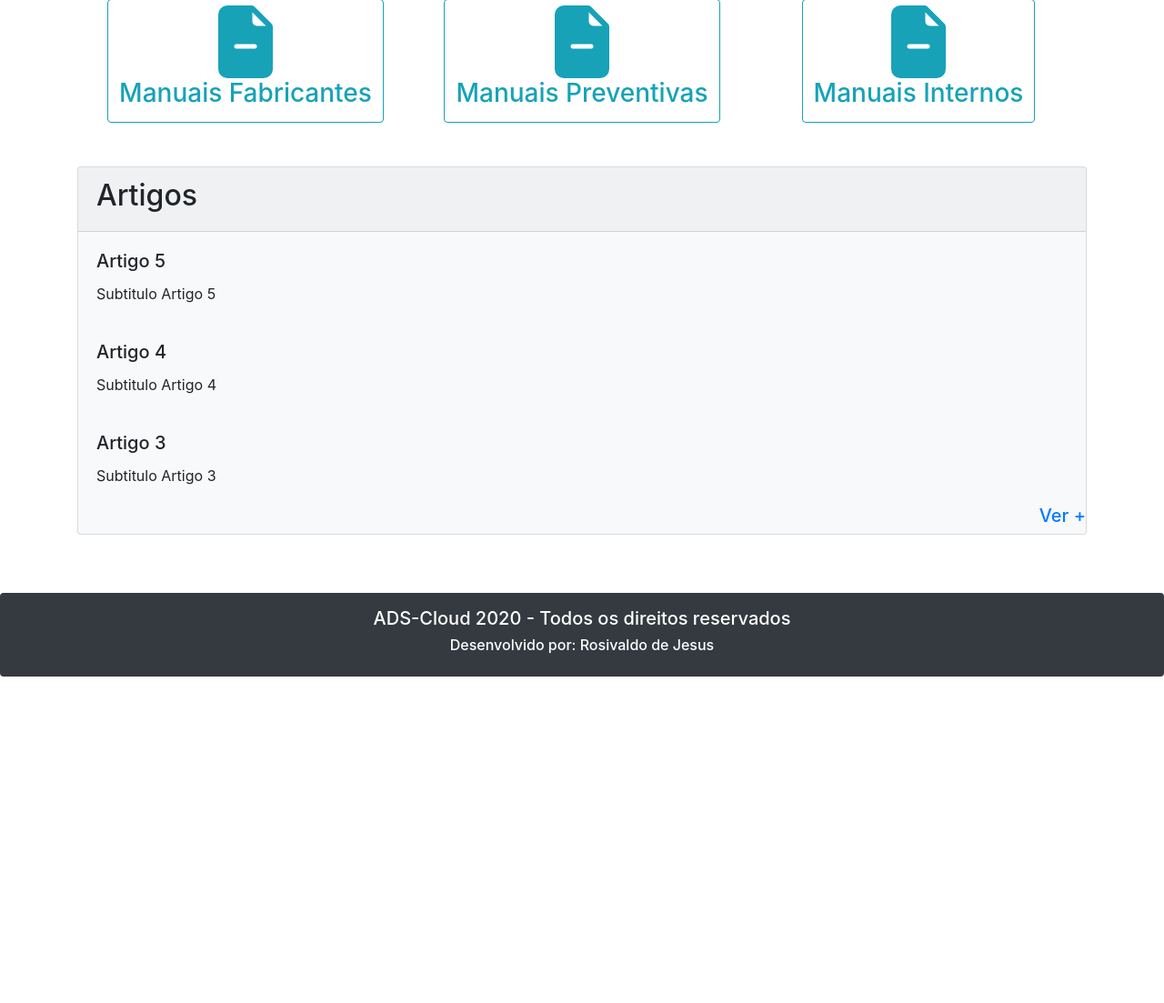
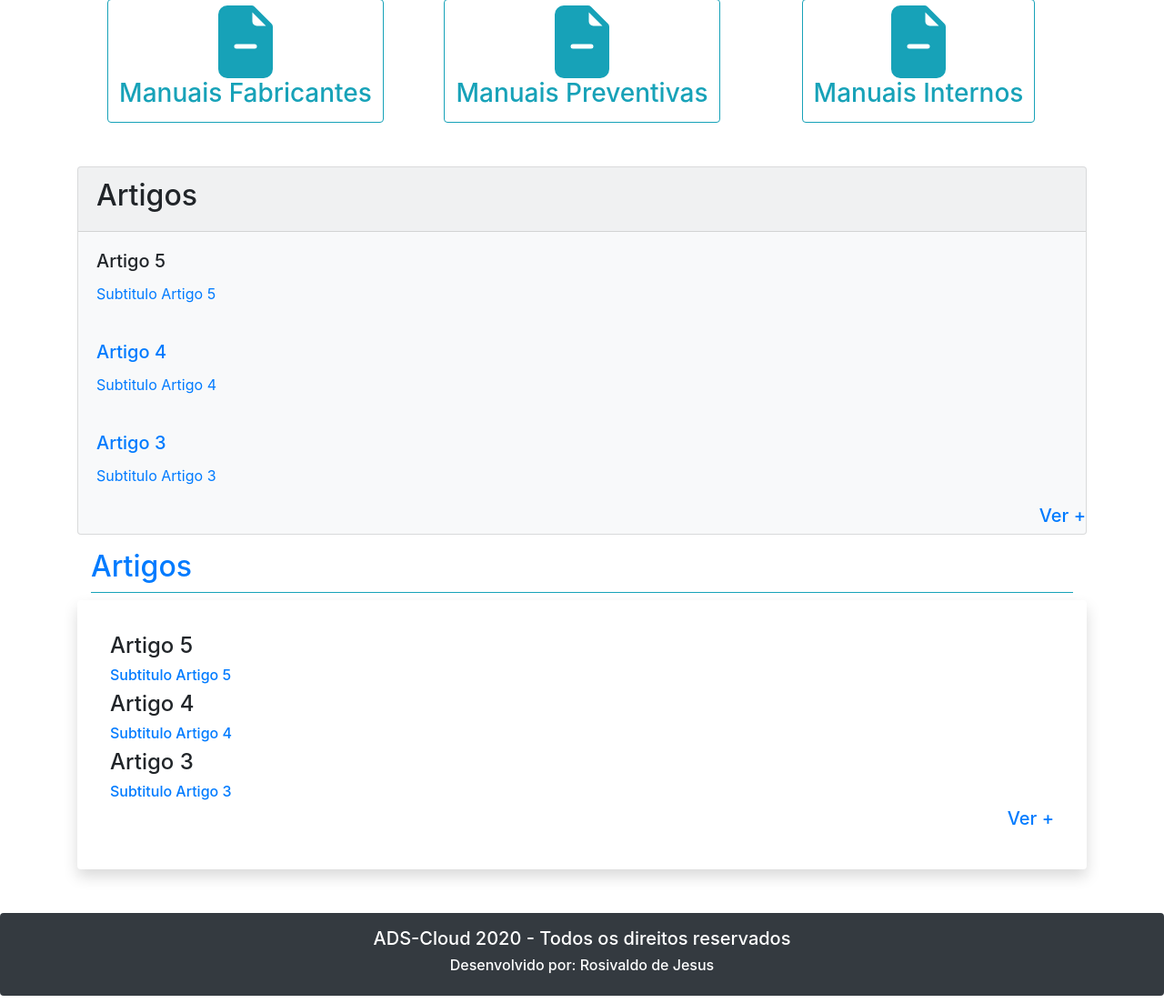
Before and after one commit to Rosivaldojesus/adscloud, a Django app: page / in a window 1280 px wide. Shown: the part 532-1635 px from the top of the page at 91% size. Before the commit the page ends 1276 px from the top, so only its background shows below. Run offline with Django 3.2, Linux system fonts and the light colour scheme; data comes from the database, SQL or seed files in the repository; some libraries are stand-ins or nearby versions.

Commit message:
make it better

```diff
--- a/templates/index.html
+++ b/templates/index.html
@@ -171,6 +171,7 @@
 			{% for artigo in artigo %}
 		  <div class="card-body">
 			<h5 class="card-title">{{ artigo.artigoTitulo }}</h5>
+			  <a href="/artigoVisualizacao/?id={{ artigo.id }}">
 			<p class="card-text">{{ artigo.artigoSubtitulo }}</p>
 		  </div>
 			{% endfor %}
@@ -183,6 +184,36 @@
 	</section>
 
 	<!-- ********************************************************************************************** -->
+	<section>
+		<div class="container">
+		  <h2 class="border-bottom  border-info text-info">
+            <a class="font-weight-bold  ">
+                <h2>Artigos</h2>
+            </a>
+		  </h2>
+		</div>
+
+
+		<div class="card shadow p-3 border-0">
+
+				<div class="card-body">
+
+					{% for artigo in artigo %}
+
+				<h4 class="card-text">{{ artigo.artigoTitulo }}</h4>
+				<a href="/artigoVisualizacao/?id={{ artigo.id }}">
+					<h6>{{ artigo.artigoSubtitulo }}</h6>
+				</a>
+					{% endfor %}
+					<div align="right">
+						<h5><a href="/artigos/">Ver +</a></h5>
+					</div>
+				</div>
+			</div>
+
+
+
+	</section>
 
 
 
```
